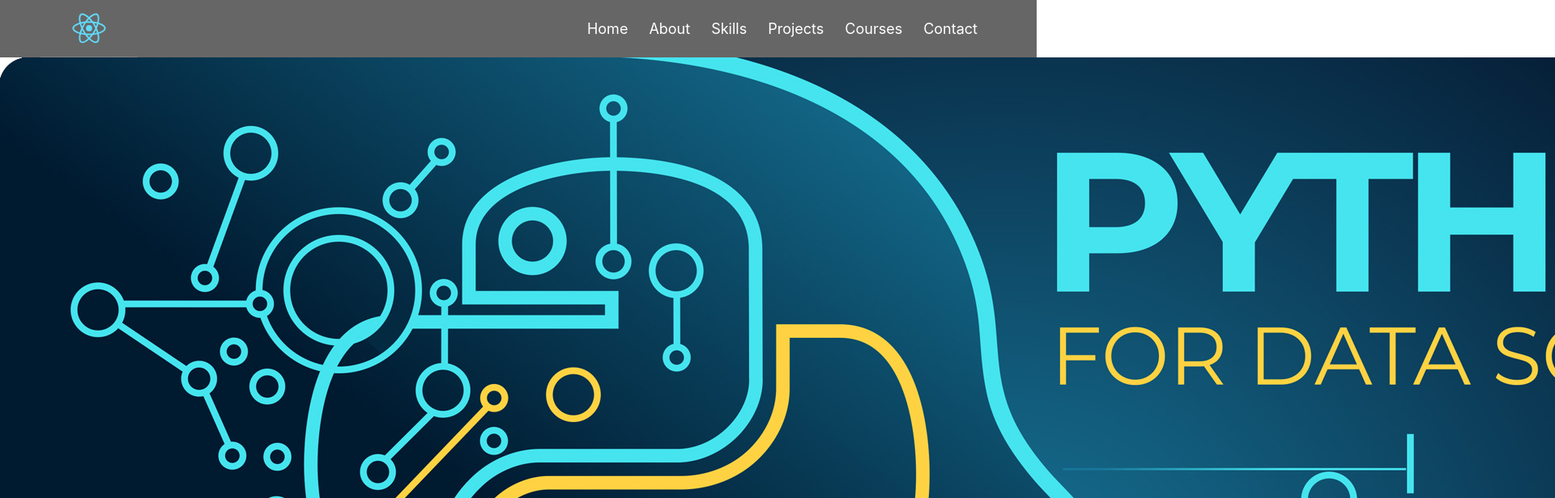
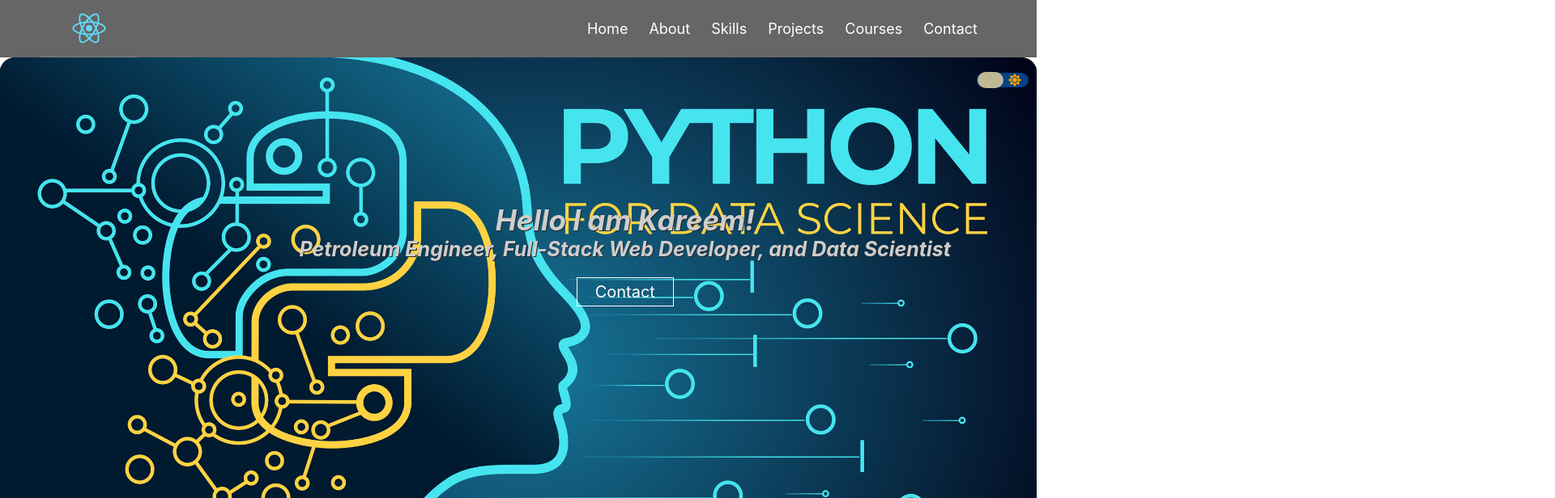
Before and after one commit to KareemD123/my-react-portfolio, a React (Create React App) app: page / in a window 1280 px wide. Shown: the top 616 px of the page at 81% size, 1920 px wide, since content can reach past the window. Built offline with nearby package versions, Linux system fonts and the light colour scheme.

Commit message:
images dark mode and some text

```diff
--- a/public/index.html
+++ b/public/index.html
@@ -24,6 +24,8 @@
       work correctly both with client-side routing and a non-root public URL.
       Learn how to configure a non-root public URL by running `npm run build`.
     -->
+    <!-- font-awesome cdn-->
+    <link rel="stylesheet" href="https://cdnjs.cloudflare.com/ajax/libs/font-awesome/5.15.2/css/all.min.css">
     <title>React App</title>
   </head>
   <body>
--- a/src/App.css
+++ b/src/App.css
@@ -11,3 +11,206 @@ li {
 a {
   text-decoration: none;
 }
+
+.App{
+  background: #f3f3f3 !important;
+  transition: all 0.3s ease-in-out;
+
+}
+
+.header{
+  width: 100%;
+  position: relative;
+
+}
+
+
+.container{
+  max-width: 1100px;
+  margin:0 auto;
+}
+
+.inside-container{
+  max-width: 1100px;
+  position: absolute;
+  top:0;
+  left:0;
+  bottom:0;
+  right:0;
+  margin:0 auto;
+
+}
+
+.header img{
+  width:100%;
+  height:60vh;
+
+}
+
+.texts{
+  position:absolute;
+  top:25%;
+  right:1rem;
+  text-align: center;
+  color: rgb(175,174,174);
+  text-shadow: 1px 1px rgb(39,39,39)
+
+}
+
+.texts h1{
+  font-size: 22px;
+  font-style: italic;
+  color: rgb(207,205,205)
+}
+
+
+.texts h2{
+  font-style: italic;
+  color: rgb(207,205,205);
+  text-align: left;
+  font-size: 20px;
+}
+
+.contactBtn{
+  padding: 5px 10px !important;
+  margin: 20px !important;
+  color: #fff;
+  text-shadow: none;
+  border: 1px solid #fff;
+  width: 90px;
+  display: inline-block;
+  background: transparent;
+  transition: all 0.5s ease-in-out;
+}
+
+.contactBtn:hover {
+  background: rgb(10,78,146);
+}
+
+
+
+/* dark mode btn */
+
+.btnMode{
+  position: absolute;
+  right: 10px;
+  top: 10px;
+  display: flex;
+  width: 4rem;
+  position: fixed;
+  top:90px;
+
+}
+
+.btnIcons{
+  background: rgb(4,67,131);
+  border:1px solid transparent;
+  width:5rem;
+  height:6px;
+  padding: 0.5rem;
+  display: flex;
+  justify-content: space-between;
+  margin:0 auto;
+  position: relative;
+  border-radius: 3rem;
+  align-items: center;
+  cursor: pointer;
+  transition: all 0.3s ease-in-out;
+
+}
+
+.newBtnIcons{
+  background: #363636;
+
+}
+
+.fa-moon{
+  color: #e6e4e4;
+}
+
+.fa-sun{
+  color: orange;
+}
+
+.ball{
+  position: absolute;
+  left: 0;
+  width: 2rem;
+  height: 20px;
+  background: rgb(192,184,149);
+  border-radius: 3rem;
+  transition: all 0.3s ease-in-out;
+  margin: 0 auto;
+}
+
+.newBall{
+  position:absolute;
+  left: 50%;
+}
+
+/* end of dark mode btn */
+
+
+
+/* Responsive contact */
+
+@media screen and (min-width:350px){
+  .header img{
+    width:100%;
+    height:45vh;
+
+  }
+
+  .contactBtn{
+    padding: 5px 10px;
+    margin: 50px;
+  }
+}
+
+@media screen and (min-width:664px){
+  .header img{
+    width:100%;
+    height:45vh;
+
+  }
+
+  .text{
+    top: 35%;
+  }
+
+  .texts h1{
+    font-size: 35px;
+
+  }
+
+  .texts h2{
+    font-size: 25px;
+
+  }
+
+  .contactBtn{
+    padding:5px 10px;
+    margin: 30px;
+    font-size: 20px;
+    width: 120px;
+  }
+
+
+
+}
+
+
+@media screen and (min-width:964px){
+
+  .header{
+    min-height: 90vh;
+  }
+
+  .header img{
+    width:100%;
+    min-height:85vh;
+
+  }
+
+
+}
--- a/src/components/Header.js
+++ b/src/components/Header.js
@@ -17,7 +17,7 @@ export default function Header() {
                 <h2>
                   Petroleum Engineer, Full-Stack Web Developer, and Data Scientist
                 </h2>
-                <a href="mailto:draz@ualberta.ca">Contact Me</a>
+                <a href="mailto:draz@ualberta.ca" className="contactBtn">Contact</a>
               </div>
             </div>
 
@@ -25,6 +25,8 @@ export default function Header() {
           <div className="btnMode">
             <div className="btnIcons">
               <i className="fas fa-moon"></i>
+              <div className="ball"></div>
+              <i className="fas fa-sun"></i>
             </div>
           </div>
 
```
Also changed, not shown: 1 other file (tests, documents, lock files or other folders).
